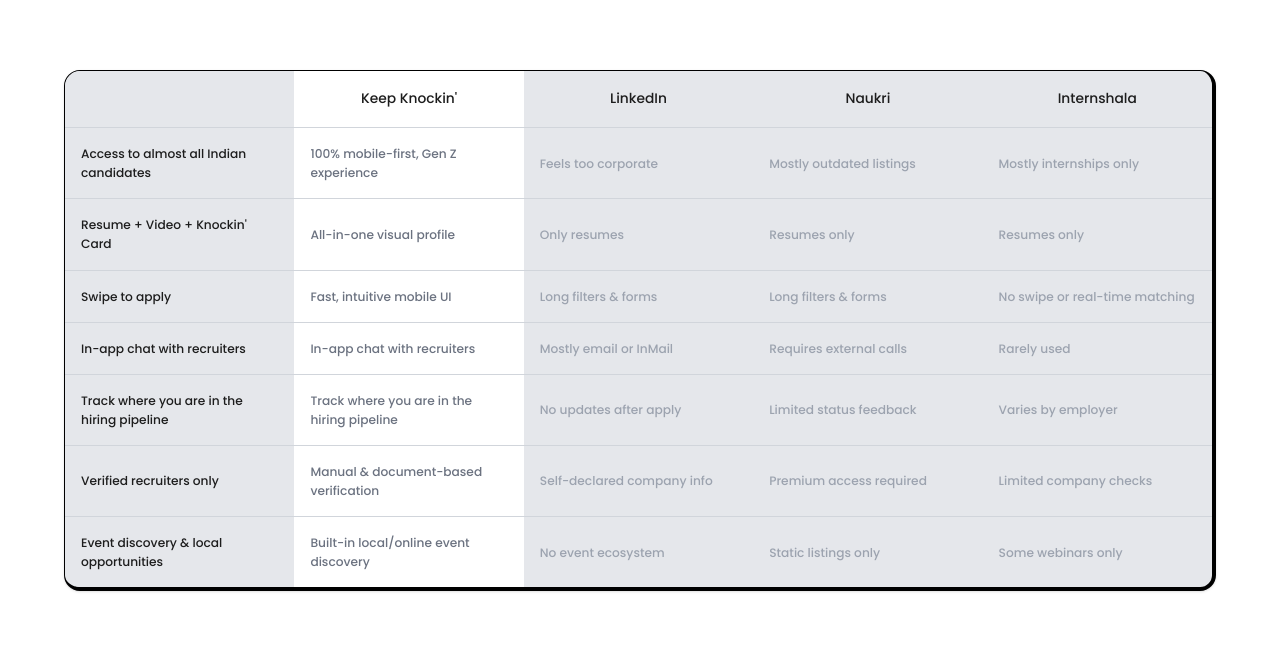
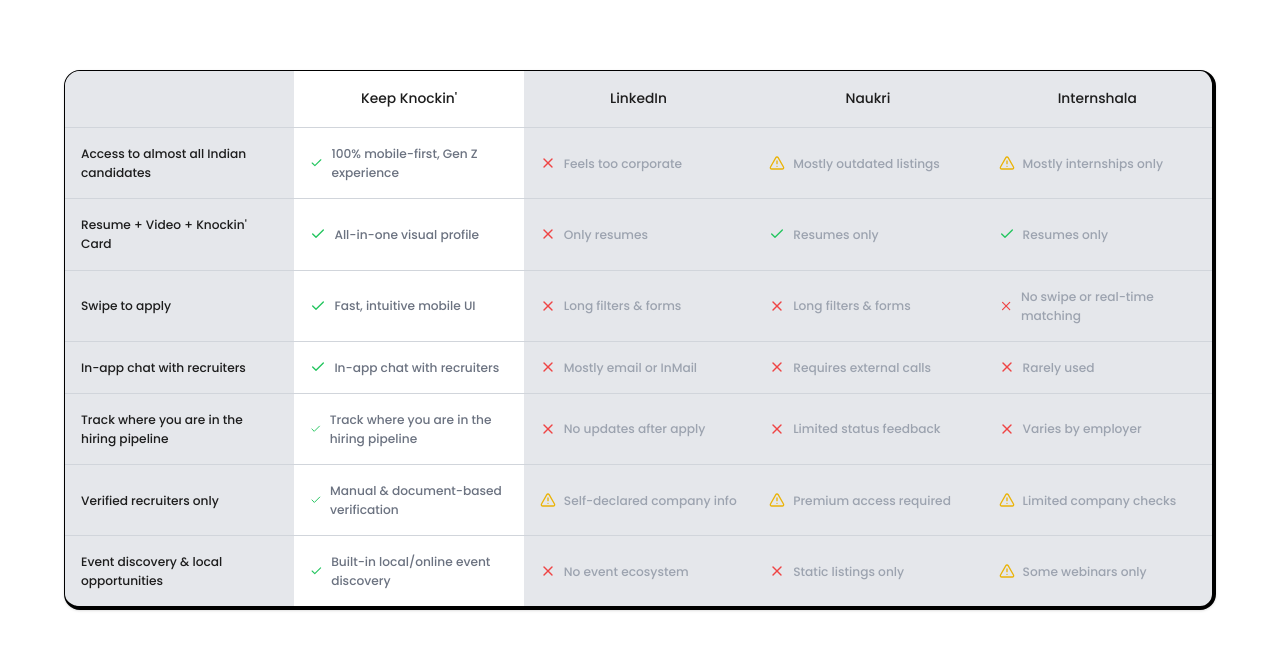
Before and after one commit to adventurepark52-ai/KeepKnockin2, a React (Vite) app: page / in a window 1280 px wide. Shown: the part 2860-3516 px from the top of the page. Built offline with nearby package versions, Linux system fonts and the light colour scheme.

Commit message:
add tick cross and warning symbols to comparison table

```diff
--- a/src/screens/Wireframe/sections/ComparisonSection/ComparisonSection.tsx
+++ b/src/screens/Wireframe/sections/ComparisonSection/ComparisonSection.tsx
@@ -1,6 +1,7 @@
 import React from "react";
 import { Card, CardContent } from "../../../../components/ui/card";
 import { Separator } from "../../../../components/ui/separator";
+import { Check, X, AlertTriangle } from "lucide-react";
 
 export const ComparisonSection = (): JSX.Element => {
   const platforms = [
@@ -13,54 +14,82 @@
   const features = [
     {
       category: "Access to almost all Indian candidates",
-      keepKnockin: "100% mobile-first, Gen Z experience",
-      linkedin: "Feels too corporate",
-      naukri: "Mostly outdated listings",
-      internshala: "Mostly internships only",
+      keepKnockin: { text: "100% mobile-first, Gen Z experience", icon: "check" },
+      linkedin: { text: "Feels too corporate", icon: "cross" },
+      naukri: { text: "Mostly outdated listings", icon: "warning" },
+      internshala: { text: "Mostly internships only", icon: "warning" },
     },
     {
       category: "Resume + Video + Knockin' Card",
-      keepKnockin: "All-in-one visual profile",
-      linkedin: "Only resumes",
-      naukri: "Resumes only",
-      internshala: "Resumes only",
+      keepKnockin: { text: "All-in-one visual profile", icon: "check" },
+      linkedin: { text: "Only resumes", icon: "cross" },
+      naukri: { text: "Resumes only", icon: "check" },
+      internshala: { text: "Resumes only", icon: "check" },
     },
     {
       category: "Swipe to apply",
-      keepKnockin: "Fast, intuitive mobile UI",
-      linkedin: "Long filters & forms",
-      naukri: "Long filters & forms",
-      internshala: "No swipe or real-time matching",
+      keepKnockin: { text: "Fast, intuitive mobile UI", icon: "check" },
+      linkedin: { text: "Long filters & forms", icon: "cross" },
+      naukri: { text: "Long filters & forms", icon: "cross" },
+      internshala: { text: "No swipe or real-time matching", icon: "cross" },
     },
     {
       category: "In-app chat with recruiters",
-      keepKnockin: "In-app chat with recruiters",
-      linkedin: "Mostly email or InMail",
-      naukri: "Requires external calls",
-      internshala: "Rarely used",
+      keepKnockin: { text: "In-app chat with recruiters", icon: "check" },
+      linkedin: { text: "Mostly email or InMail", icon: "cross" },
+      naukri: { text: "Requires external calls", icon: "cross" },
+      internshala: { text: "Rarely used", icon: "cross" },
     },
     {
       category: "Track where you are in the hiring pipeline",
-      keepKnockin: "Track where you are in the hiring pipeline",
-      linkedin: "No updates after apply",
-      naukri: "Limited status feedback",
-      internshala: "Varies by employer",
+      keepKnockin: { text: "Track where you are in the hiring pipeline", icon: "check" },
+      linkedin: { text: "No updates after apply", icon: "cross" },
+      naukri: { text: "Limited status feedback", icon: "cross" },
+      internshala: { text: "Varies by employer", icon: "cross" },
     },
     {
       category: "Verified recruiters only",
-      keepKnockin: "Manual & document-based verification",
-      linkedin: "Self-declared company info",
-      naukri: "Premium access required",
-      internshala: "Limited company checks",
+      keepKnockin: { text: "Manual & document-based verification", icon: "check" },
+      linkedin: { text: "Self-declared company info", icon: "warning" },
+      naukri: { text: "Premium access required", icon: "warning" },
+      internshala: { text: "Limited company checks", icon: "warning" },
     },
     {
       category: "Event discovery & local opportunities",
-      keepKnockin: "Built-in local/online event discovery",
-      linkedin: "No event ecosystem",
-      naukri: "Static listings only",
-      internshala: "Some webinars only",
+      keepKnockin: { text: "Built-in local/online event discovery", icon: "check" },
+      linkedin: { text: "No event ecosystem", icon: "cross" },
+      naukri: { text: "Static listings only", icon: "cross" },
+      internshala: { text: "Some webinars only", icon: "warning" },
     },
   ];
+
+  const getIcon = (iconType: string) => {
+    switch (iconType) {
+      case "check":
+        return <Check className="w-4 h-4 text-green-500" />;
+      case "cross":
+        return <X className="w-4 h-4 text-red-500" />;
+      case "warning":
+        return <AlertTriangle className="w-4 h-4 text-yellow-500" />;
+      default:
+        return null;
+    }
+  };
+
+  const getTextColor = (iconType: string, isKeepKnockin: boolean = false) => {
+    if (isKeepKnockin) return "text-[#6b7280]";
+
+    switch (iconType) {
+      case "check":
+        return "text-[#9ca3af]";
+      case "cross":
+        return "text-[#9ca3af]";
+      case "warning":
+        return "text-[#9ca3af]";
+      default:
+        return "text-[#9ca3af]";
+    }
+  };
 
   return (
     <section className="w-full relative">
@@ -97,30 +126,34 @@
                 </div>
 
                 {/* Keep Knockin' Column - White background */}
-                <div className="p-4 bg-white flex items-center">
-                  <span className="[font-family:'Poppins',Helvetica] font-medium text-[#6b7280] text-[12.2px] tracking-[0] leading-[19.1px]">
-                    {feature.keepKnockin}
+                <div className="p-4 bg-white flex items-center gap-2">
+                  {getIcon(feature.keepKnockin.icon)}
+                  <span className={`[font-family:'Poppins',Helvetica] font-medium text-[12.2px] tracking-[0] leading-[19.1px] ${getTextColor(feature.keepKnockin.icon, true)}`}>
+                    {feature.keepKnockin.text}
                   </span>
                 </div>
 
                 {/* LinkedIn Column - Grey background */}
-                <div className="p-4 bg-[#e5e7eb] flex items-center">
-                  <span className="[font-family:'Poppins',Helvetica] font-medium text-[#9ca3af] text-[12.2px] tracking-[0] leading-[19.1px]">
-                    {feature.linkedin}
+                <div className="p-4 bg-[#e5e7eb] flex items-center gap-2">
+                  {getIcon(feature.linkedin.icon)}
+                  <span className={`[font-family:'Poppins',Helvetica] font-medium text-[12.2px] tracking-[0] leading-[19.1px] ${getTextColor(feature.linkedin.icon)}`}>
+                    {feature.linkedin.text}
                   </span>
                 </div>
 
                 {/* Naukri Column - Grey background */}
-                <div className="p-4 bg-[#e5e7eb] flex items-center">
-                  <span className="[font-family:'Poppins',Helvetica] font-medium text-[#9ca3af] text-[12.2px] tracking-[0] leading-[19.1px]">
-                    {feature.naukri}
+                <div className="p-4 bg-[#e5e7eb] flex items-center gap-2">
+                  {getIcon(feature.naukri.icon)}
+                  <span className={`[font-family:'Poppins',Helvetica] font-medium text-[12.2px] tracking-[0] leading-[19.1px] ${getTextColor(feature.naukri.icon)}`}>
+                    {feature.naukri.text}
                   </span>
                 </div>
 
                 {/* Internshala Column - Grey background */}
-                <div className="p-4 bg-[#e5e7eb] flex items-center">
-                  <span className="[font-family:'Poppins',Helvetica] font-medium text-[#9ca3af] text-[12.2px] tracking-[0] leading-[19.1px]">
-                    {feature.internshala}
+                <div className="p-4 bg-[#e5e7eb] flex items-center gap-2">
+                  {getIcon(feature.internshala.icon)}
+                  <span className={`[font-family:'Poppins',Helvetica] font-medium text-[12.2px] tracking-[0] leading-[19.1px] ${getTextColor(feature.internshala.icon)}`}>
+                    {feature.internshala.text}
                   </span>
                 </div>
               </React.Fragment>
@@ -131,3 +164,5 @@
     </section>
   );
 };
+
+export default ComparisonSection;
```
